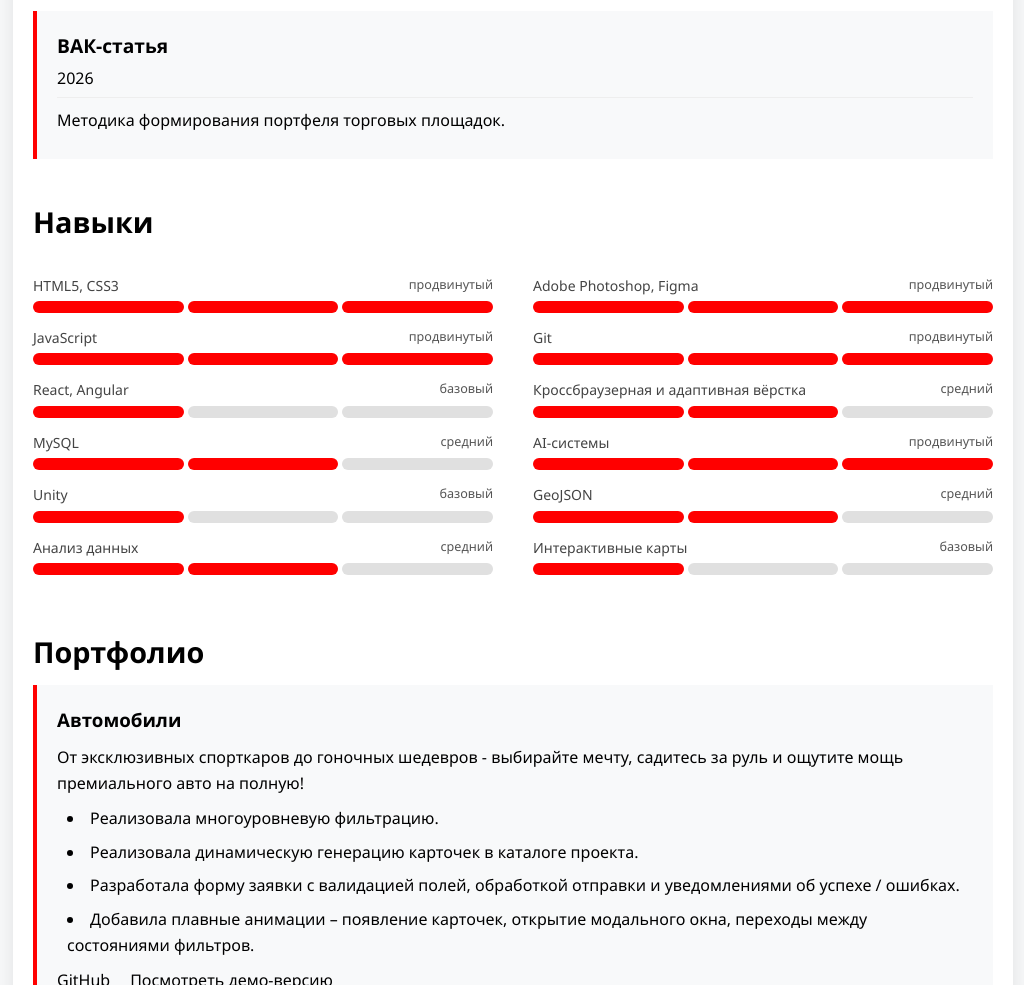
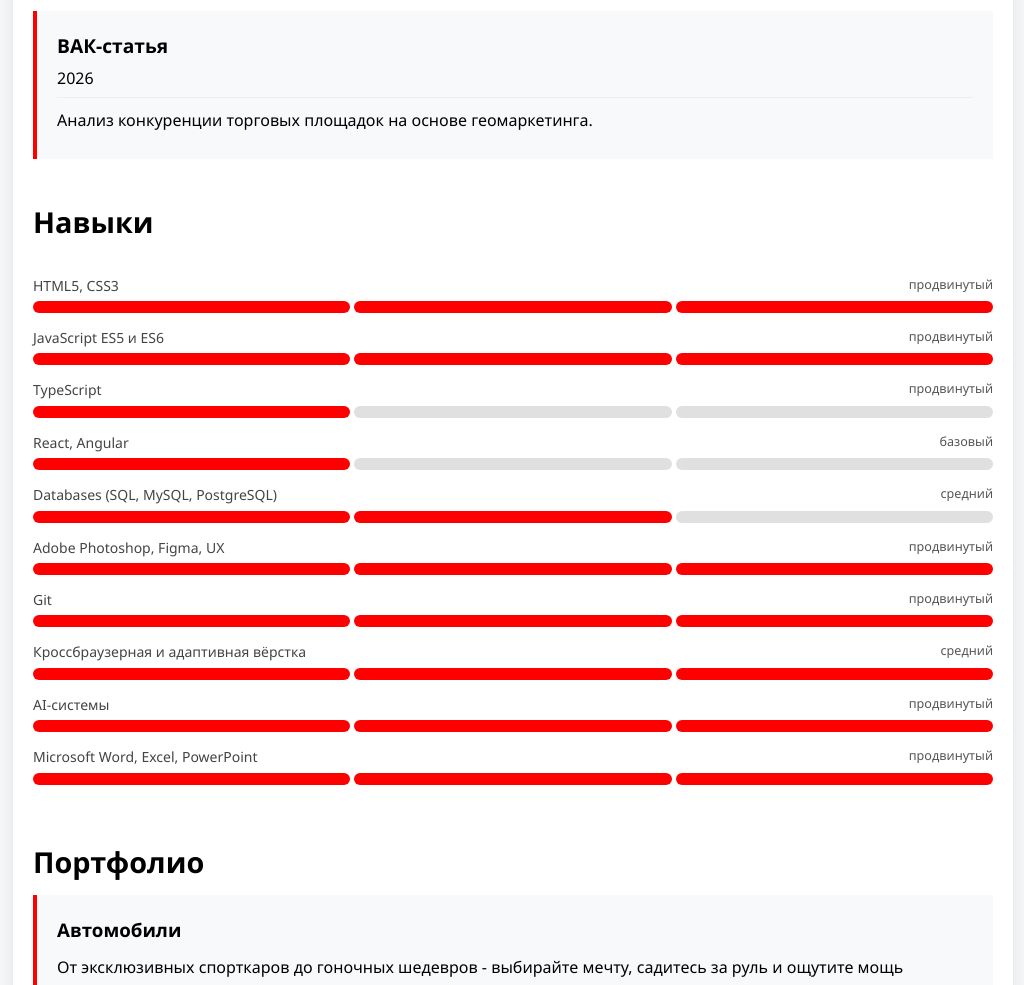
Before and after one commit to Lyubov15/resume_assistant, a website: page index.html in a window 1280 px wide. Shown: the part 2825-3810 px from the top of the page, without its empty margins (127-1151 px from the left). Drawn offline with Linux system fonts and the light colour scheme.

Commit message:
Update index.html

```diff
--- a/index.html
+++ b/index.html
@@ -65,7 +65,8 @@
       <h2>Обо мне</h2>
       <div class="about-me">
         <p>
-          Начинающий ассистент. Моя цель - помогать студентам осваивать сложные дисциплины через понятные объяснения и практические примеры.
+          Начинающий ассистент. Моя цель - помогать студентам осваивать сложные дисциплины через понятные объяснения и
+          практические примеры.
         </p>
         <p>
           Имею экономическое образование, что позволяет анализировать данные и объяснять взаимосвязь между
@@ -185,7 +186,7 @@
         <div class="publication-item">
           <h3>ВАК-статья</h3>
           <div class="period">2026</div>
-          <div class="title">Методика формирования портфеля торговых площадок.</div>
+          <div class="title">Анализ конкуренции торговых площадок на основе геомаркетинга.</div>
         </div>
       </section>
 
@@ -208,13 +209,25 @@
 
             <div class="skill-bar">
               <div class="skill-bar-label">
-                <span>JavaScript</span>
+                <span>JavaScript ES5 и ES6</span>
                 <span class="skill-level">продвинутый</span>
               </div>
               <div class="skill-bar-track">
                 <div class="skill-segment active"></div>
                 <div class="skill-segment active"></div>
                 <div class="skill-segment active"></div>
+              </div>
+            </div>
+
+            <div class="skill-bar">
+              <div class="skill-bar-label">
+                <span>TypeScript</span>
+                <span class="skill-level">продвинутый</span>
+              </div>
+              <div class="skill-bar-track">
+                <div class="skill-segment active"></div>
+                <div class="skill-segment"></div>
+                <div class="skill-segment"></div>
               </div>
             </div>
 
@@ -232,7 +245,7 @@
 
             <div class="skill-bar">
               <div class="skill-bar-label">
-                <span>MySQL</span>
+                <span>Databases (SQL, MySQL, PostgreSQL)</span>
                 <span class="skill-level">средний</span>
               </div>
               <div class="skill-bar-track">
@@ -244,34 +257,7 @@
 
             <div class="skill-bar">
               <div class="skill-bar-label">
-                <span>Unity</span>
-                <span class="skill-level">базовый</span>
-              </div>
-              <div class="skill-bar-track">
-                <div class="skill-segment active"></div>
-                <div class="skill-segment"></div>
-                <div class="skill-segment"></div>
-              </div>
-            </div>
-
-            <div class="skill-bar">
-              <div class="skill-bar-label">
-                <span>Анализ данных</span>
-                <span class="skill-level">средний</span>
-              </div>
-              <div class="skill-bar-track">
-                <div class="skill-segment active"></div>
-                <div class="skill-segment active"></div>
-                <div class="skill-segment"></div>
-              </div>
-            </div>
-          </div>
-
-          <div class="skills-group">
-
-            <div class="skill-bar">
-              <div class="skill-bar-label">
-                <span>Adobe Photoshop, Figma</span>
+                <span>Adobe Photoshop, Figma, UX</span>
                 <span class="skill-level">продвинутый</span>
               </div>
               <div class="skill-bar-track">
@@ -301,7 +287,7 @@
               <div class="skill-bar-track">
                 <div class="skill-segment active"></div>
                 <div class="skill-segment active"></div>
-                <div class="skill-segment"></div>
+                <div class="skill-segment active"></div>
               </div>
             </div>
 
@@ -319,29 +305,17 @@
 
             <div class="skill-bar">
               <div class="skill-bar-label">
-                <span>GeoJSON</span>
-                <span class="skill-level">средний</span>
+                <span>Microsoft Word, Excel, PowerPoint</span>
+                <span class="skill-level">продвинутый</span>
               </div>
               <div class="skill-bar-track">
                 <div class="skill-segment active"></div>
                 <div class="skill-segment active"></div>
-                <div class="skill-segment"></div>
+                <div class="skill-segment active"></div>
               </div>
             </div>
 
-            <div class="skill-bar">
-              <div class="skill-bar-label">
-                <span>Интерактивные карты</span>
-                <span class="skill-level">базовый</span>
-              </div>
-              <div class="skill-bar-track">
-                <div class="skill-segment active"></div>
-                <div class="skill-segment"></div>
-                <div class="skill-segment"></div>
-              </div>
-            </div>
-          </div>
-        </div>
+
       </section>
 
       <section id="portfolio">
```
